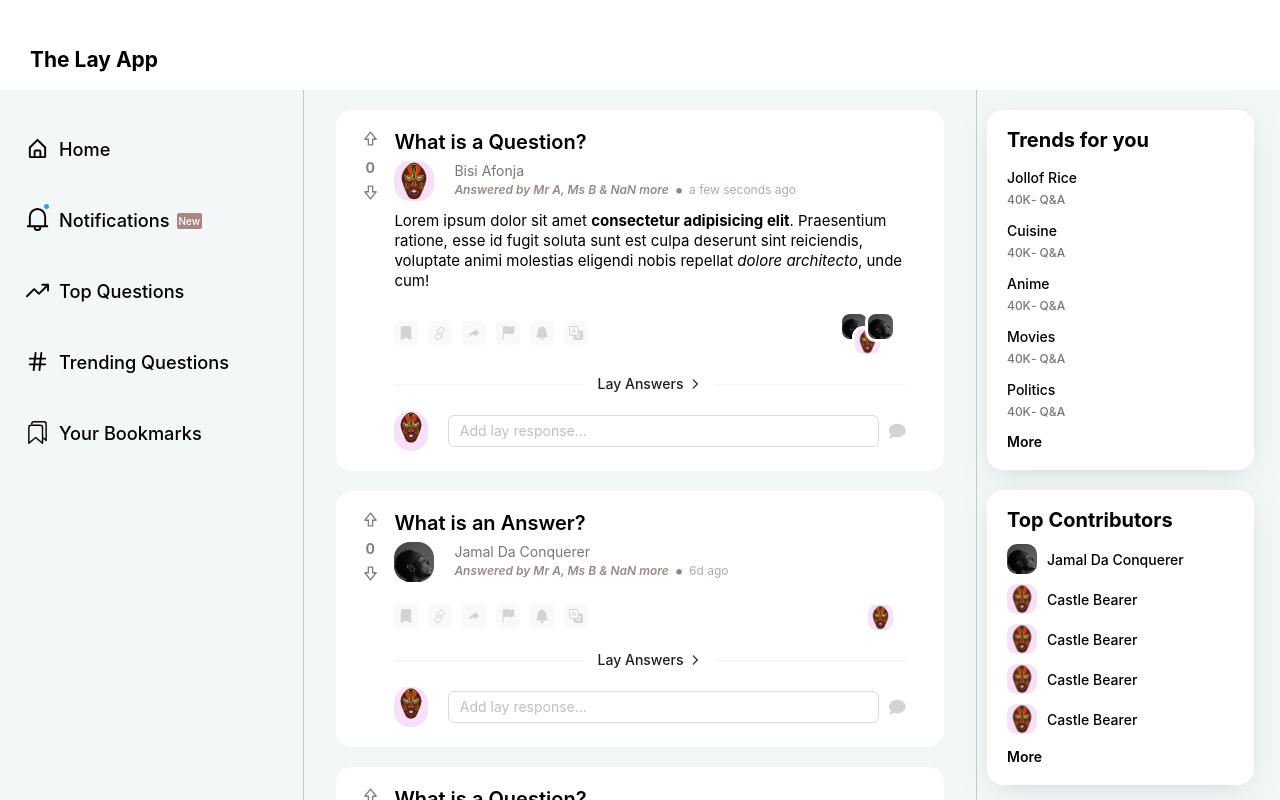
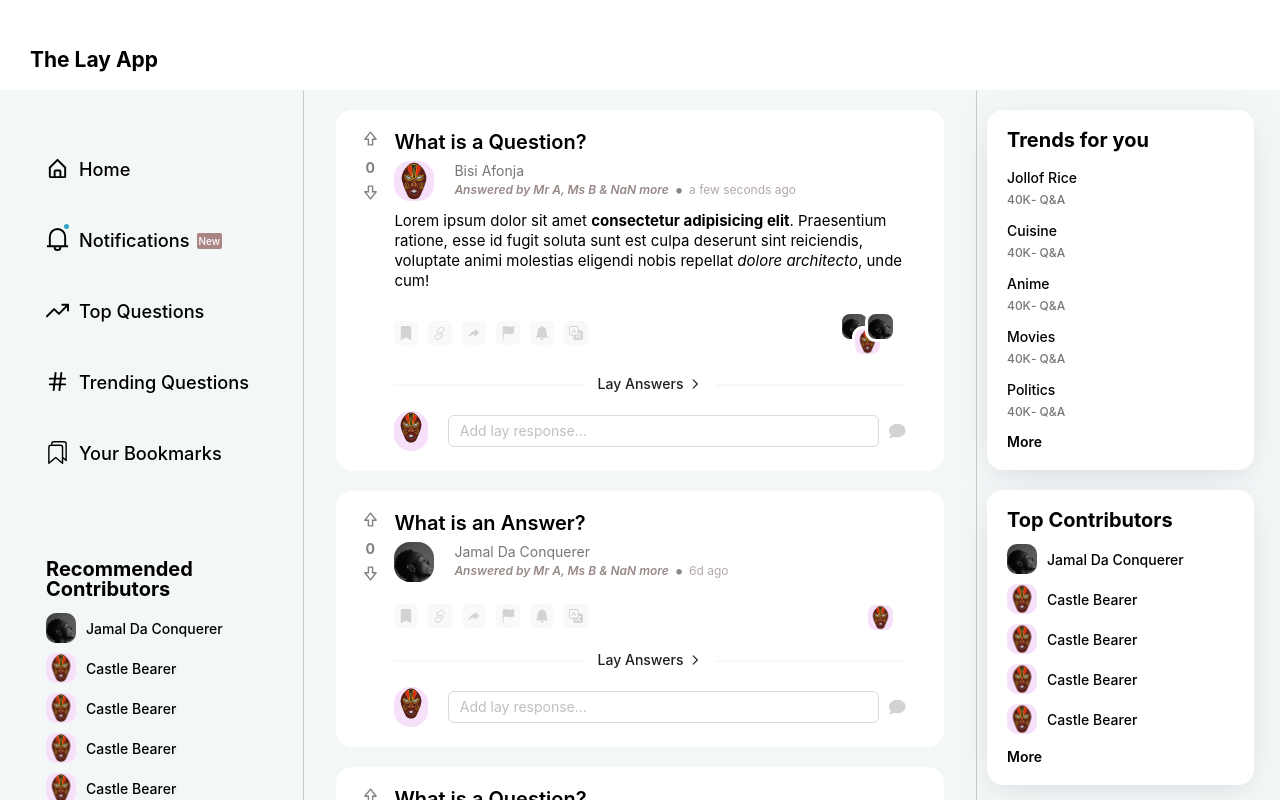
Before and after one commit to whoismuktar/lay-app, a React (Create React App) app: page / in a window 1280 px wide. Shown: the top 800 px of the page. Built offline with nearby package versions, Linux system fonts and the light colour scheme.

Commit message:
introduce plain sidebars

```diff
--- a/src/Assets/styles/App.scss
+++ b/src/Assets/styles/App.scss
@@ -91,6 +91,11 @@ main {
     margin-bottom: 20px;
     padding: 20px;
     border-radius: 16px;
+
+    &.plain {
+      background-color: transparent;
+      box-shadow: none;
+    }
   }
 
 
--- a/src/components/Layout/LeftSideBar/index.js
+++ b/src/components/Layout/LeftSideBar/index.js
@@ -1,10 +1,23 @@
 import React from "react";
 import QuickLinks from "../../QuickLinks";
+import UserList from "../../UserList";
 
 const LeftSideBar = () => {
-  return (<div className="sidebar left-sidebar">
-    <QuickLinks />
-  </div>);
+  return (
+    <>
+      <div className="sidebar left-sidebar">
+        <div className="sidebar__card plain">
+          <QuickLinks />
+        </div>
+
+        <div className="sidebar__card plain">
+          <div className="sidebar__title">Recommended Contributors</div>
+          <UserList truncate />
+        </div>
+
+      </div>
+    </>
+  );
 };
 
 export default LeftSideBar;
--- a/src/components/Layout/RightSideBar/index.js
+++ b/src/components/Layout/RightSideBar/index.js
@@ -9,8 +9,6 @@ const RightSideBar = () => {
     end: true,
     caseSensitive: true,
   });
-
-  const truncateList = () => {}
 
   return (
     <div className="sidebar right-sidebar">
```
